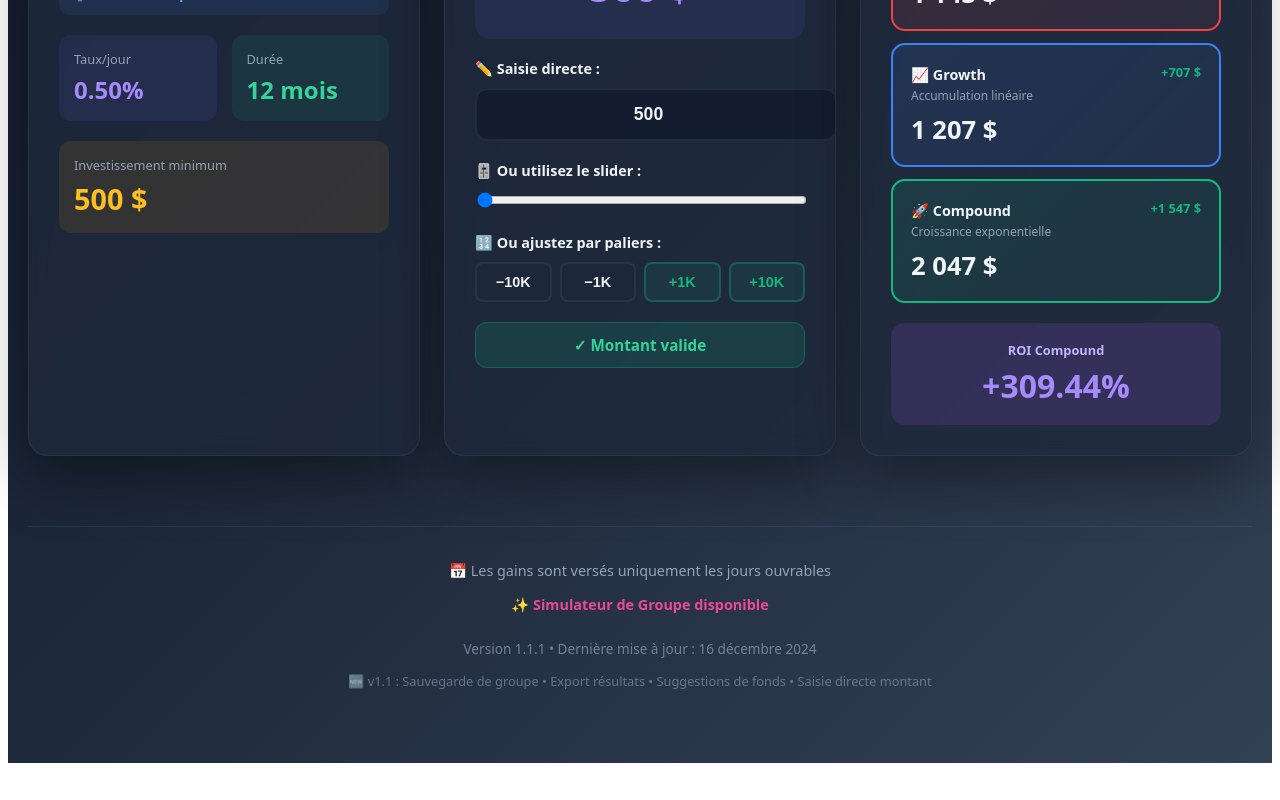
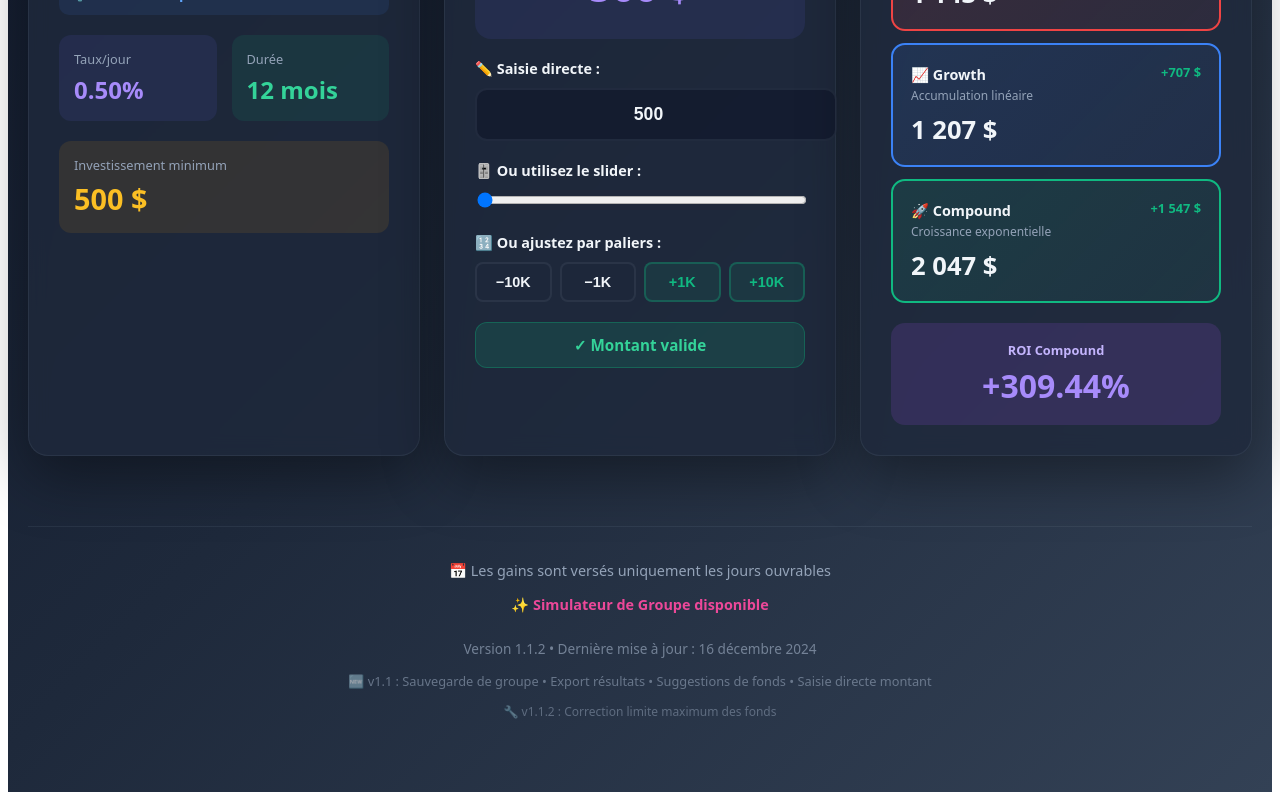
Before and after one commit to Digifab-Git/investment-calculator, a React (Vite) app: page / in a window 1280 px wide. Shown: the part 564-1364 px from the top of the page. Before the commit the page ends 1335 px from the top, so only its background shows below. Built offline with nearby package versions, Linux system fonts and the light colour scheme.

Commit message:
Update App.jsx

```diff
--- a/src/App.jsx
+++ b/src/App.jsx
@@ -230,7 +230,7 @@ export default function InvestmentCalculator() {
   const formatPercent = (val) => `${val.toFixed(2)}%`;
 
   const workingDays = Math.round(selectedFund.duration * 21.4);
-  const maxAmount = Math.max(500000, selectedFund.minimum * 2);
+  const maxAmount = selectedFund.maximum; // ✅ Utilise le vrai maximum du fonds
 
   const dailyGainIncome = amount * selectedFund.rateIncome;
   const dailyGainGrowth = amount * selectedFund.rateGrowth;
@@ -845,10 +845,13 @@ export default function InvestmentCalculator() {
           <p>📅 Les gains sont versés uniquement les jours ouvrables</p>
           <p style={{ marginTop: '15px', color: '#ec4899', fontWeight: '600' }}>✨ Simulateur de Groupe disponible</p>
           <p style={{ marginTop: '25px', fontSize: '0.85rem', opacity: 0.7 }}>
-            Version 1.1.1 • Dernière mise à jour : 16 décembre 2024
+            Version 1.1.2 • Dernière mise à jour : 16 décembre 2024
           </p>
           <p style={{ marginTop: '10px', fontSize: '0.8rem', opacity: 0.6 }}>
             🆕 v1.1 : Sauvegarde de groupe • Export résultats • Suggestions de fonds • Saisie directe montant
+          </p>
+          <p style={{ marginTop: '5px', fontSize: '0.75rem', opacity: 0.5 }}>
+            🔧 v1.1.2 : Correction limite maximum des fonds
           </p>
         </div>
       </div>
```
